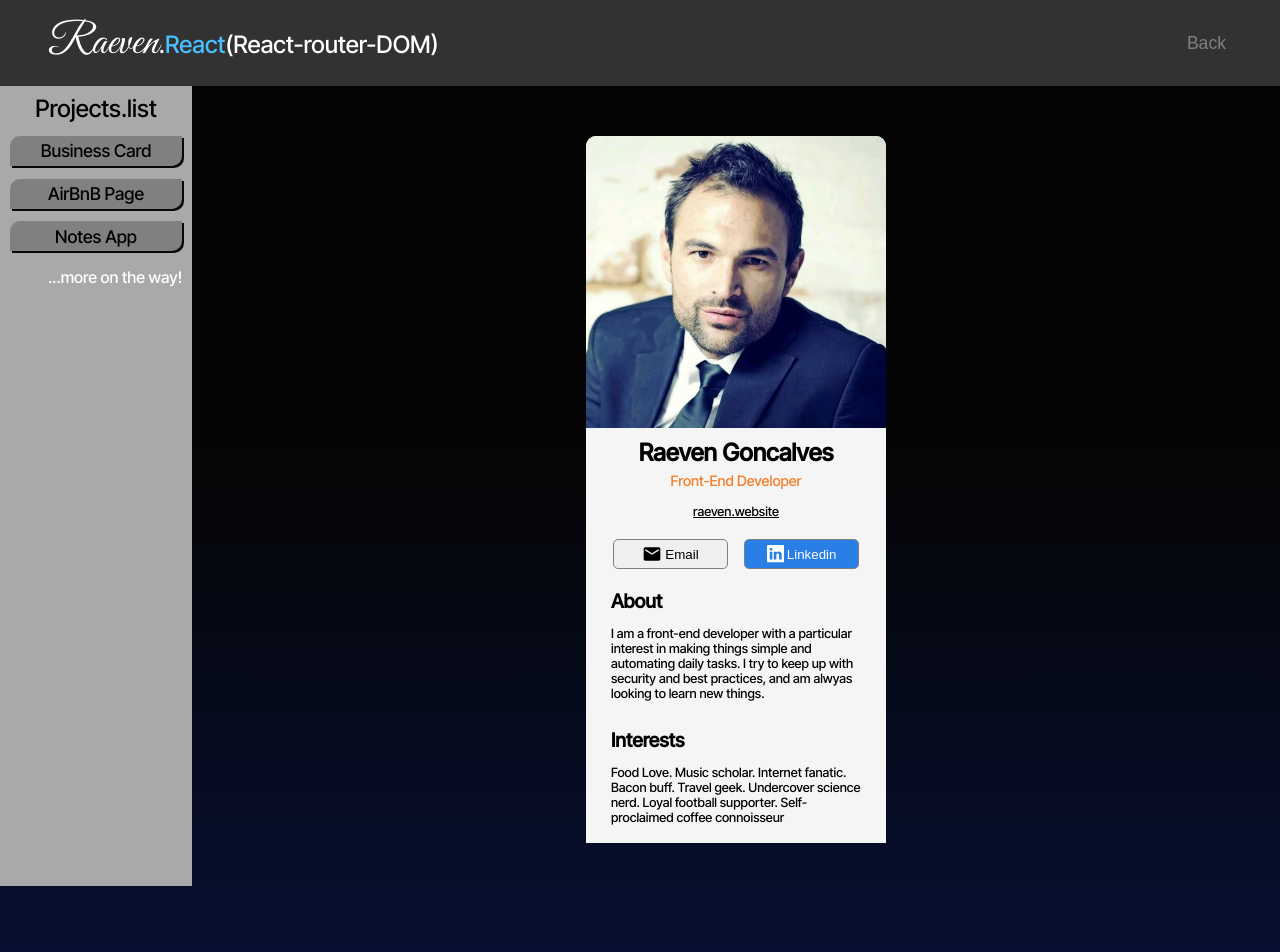
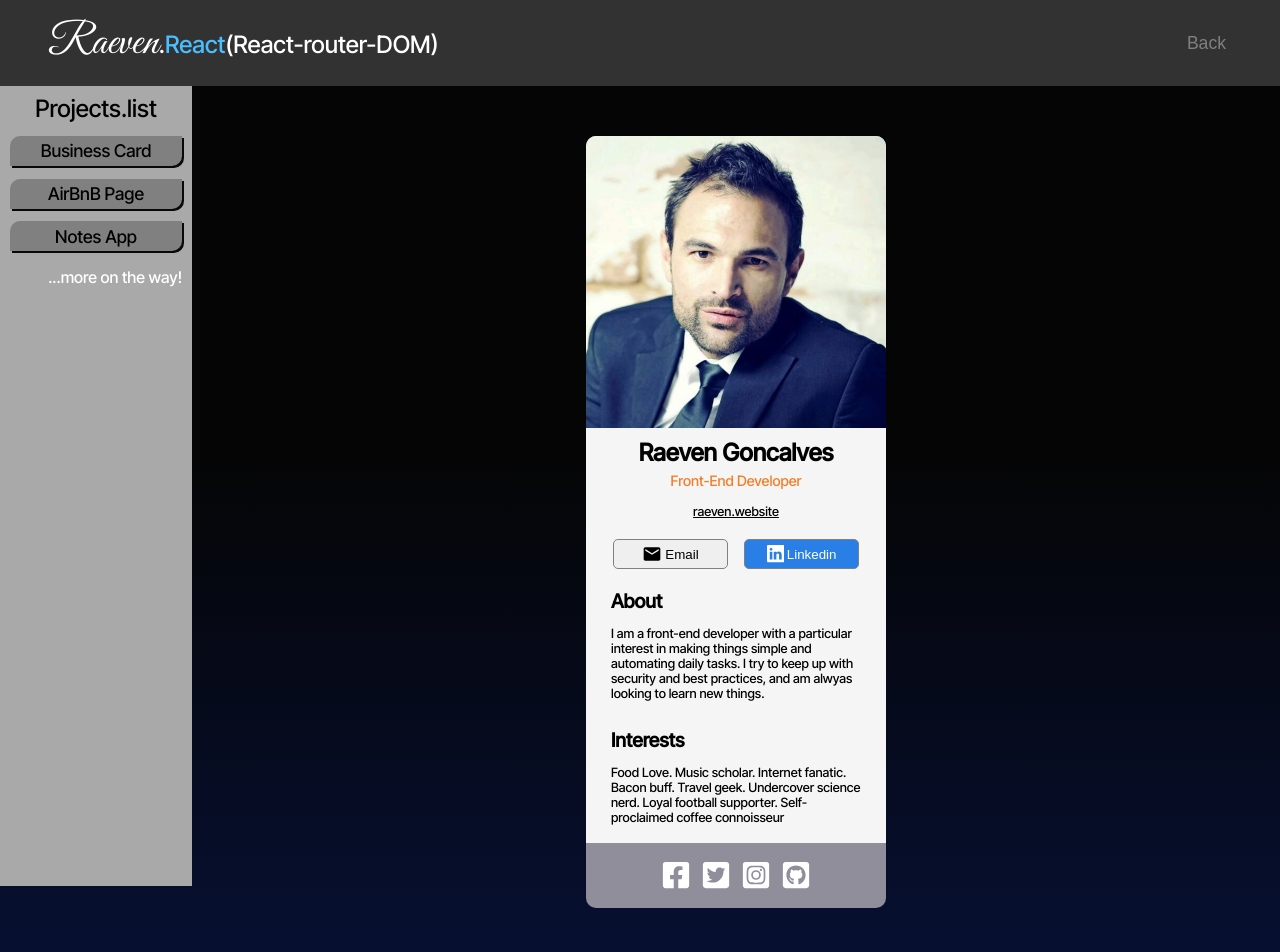
Before and after one commit to RaevenTech/react-projects-page, a React (Create React App) app in the folder react-projects/: page /businessCard in a window 1280 px wide. Shown: the top 952 px of the page. Built offline with nearby package versions, Linux system fonts and the light colour scheme.

Commit message:
layout complete
animations to be added

```diff
--- a/react-projects/src/pages/businessCard/BusinessCardHome.js
+++ b/react-projects/src/pages/businessCard/BusinessCardHome.js
@@ -2,7 +2,7 @@ import React from "react";
 import styles from "./businessCard.module.css";
 import Header from "../businessCard/components/header/Header";
 import About from "../businessCard/components/about/About";
-//import Socials from "../businessCard/components/socials/Socials";
+import Socials from "./components/socials/Socials";
 
 const businessCardHome = () => {
     return (
@@ -10,6 +10,7 @@ const businessCardHome = () => {
             <div className={styles.card}>
                 <Header />
                 <About />
+                <Socials />
             </div>
         </div>
     );
--- a/react-projects/src/pages/businessCard/components/about/about.module.css
+++ b/react-projects/src/pages/businessCard/components/about/about.module.css
@@ -1,7 +1,6 @@
 
 .container {
     background-color: #F5F5F5;
-    margin-bottom: 20px;
     color: black;
 
 }
--- a/react-projects/src/pages/businessCard/components/socials/Socials.js
+++ b/react-projects/src/pages/businessCard/components/socials/Socials.js
@@ -1,8 +1,19 @@
 import React from "react";
 import styles from "./socials.module.css";
+import { FaFacebookSquare } from "react-icons/fa";
+import { FaTwitterSquare } from "react-icons/fa";
+import { FaInstagramSquare } from "react-icons/fa";
+import { FaGithubSquare } from "react-icons/fa";
 
 const Socials = () => {
-    return <div className={styles.container}>Socials</div>;
+    return (
+        <div className={styles.container}>
+            <FaFacebookSquare />
+            <FaTwitterSquare />
+            <FaInstagramSquare />
+            <FaGithubSquare />
+        </div>
+    );
 };
 
 export default Socials;
--- a/react-projects/src/pages/businessCard/components/socials/socials.module.css
+++ b/react-projects/src/pages/businessCard/components/socials/socials.module.css
@@ -0,0 +1,11 @@
+
+.container {
+    display: flex;
+    align-items: center;
+    justify-content: center;
+    gap: 10px;
+    background-color: #918E9B;
+    height: 65px;
+    border-radius: 0px 0px 10px 10px;
+    font-size: 30px;
+}
```
